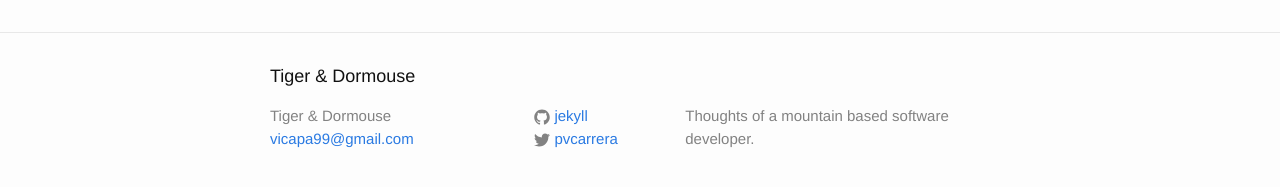
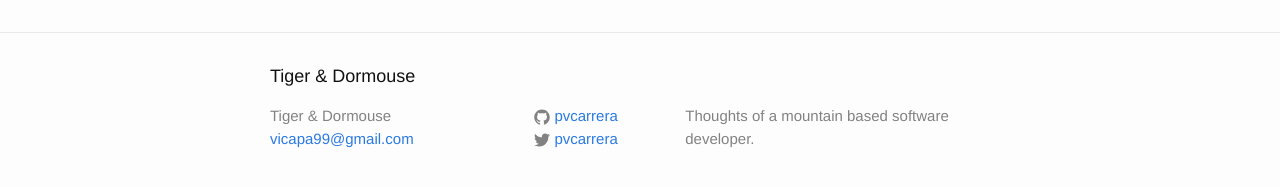
Before and after one commit to pvcarrera/pvcarrera.github.io, a Jekyll site: the page built from about.md, in a window 1280 px wide. Shown: the part 318-505 px from the top of the page. Built offline with Jekyll 4.4.1, drawn with Linux system fonts in a browser that asks for light colours.

Commit message:
Add github account

```diff
--- a/_config.yml
+++ b/_config.yml
@@ -6,7 +6,7 @@ description: >
 baseurl: "" # the subpath of your site, e.g. /blog/
 url: "http://yourdomain.com" # the base hostname & protocol for your site
 twitter_username: pvcarrera
-github_username:  jekyll
+github_username:  pvcarrera
 
 # Build settings
 markdown: kramdown
```
